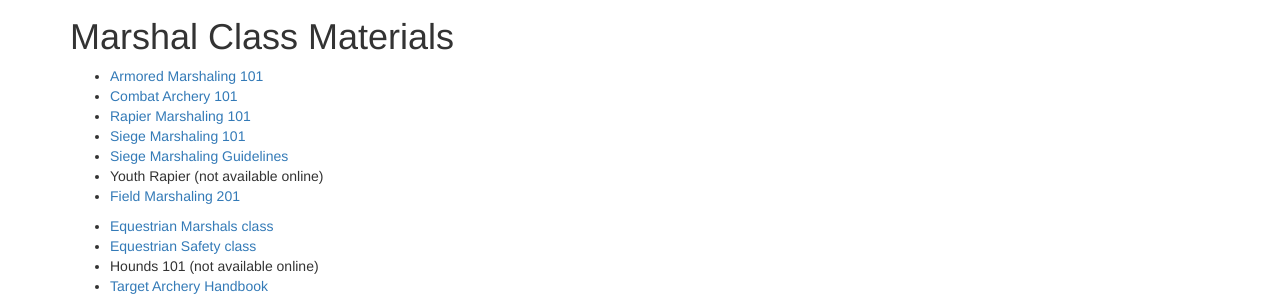
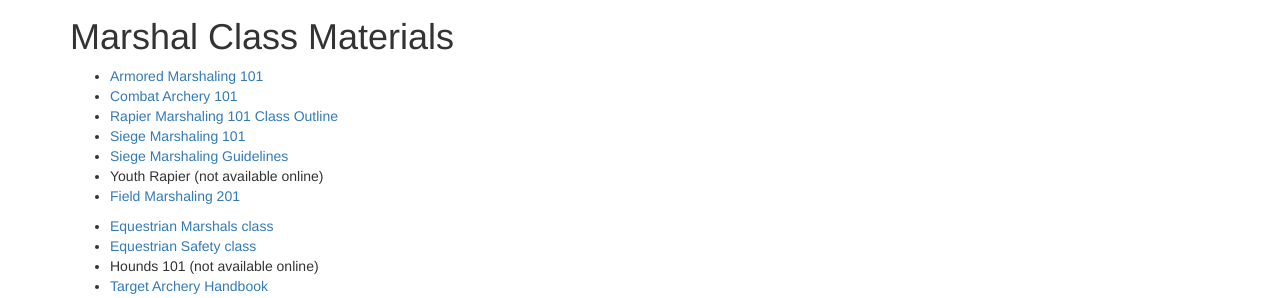
Before and after one commit to academie-de-espee/earl-marshal, a Jekyll site: the page built from paperwork.md, in a window 1280 px wide. Shown: the part 769-1067 px from the top of the page. Built offline with Jekyll 4.4.1, drawn with Linux system fonts in a browser that asks for light colours.

Commit message:
update the rapier marshal class link

```diff
--- a/paperwork.md
+++ b/paperwork.md
@@ -37,7 +37,7 @@ Youth combat in Atlantia has its own set of policies, procedures, and forms spec
 
 * [Armored Marshaling 101](/training/armored-marshal/)
 * [Combat Archery 101](/documents/training/combat-archery-training-101.pdf)
-* [Rapier Marshaling 101](/documents/training/rapier-marshal-101-06-2015.docx)
+* [Rapier Marshaling 101 Class Outline](/training/rapier-marshal/)
 * [Siege Marshaling 101](/documents/training/Siege-101_Outline.pdf)
 * [Siege Marshaling Guidelines](/documents/training/SiegeGuidelines.pdf)
 * Youth Rapier (not available online)
```
Also changed, not shown: rapier.md (+1 -0 lines).
